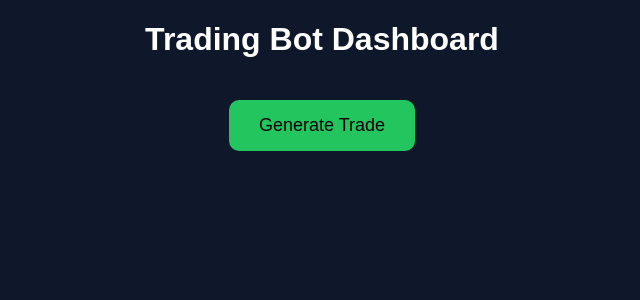
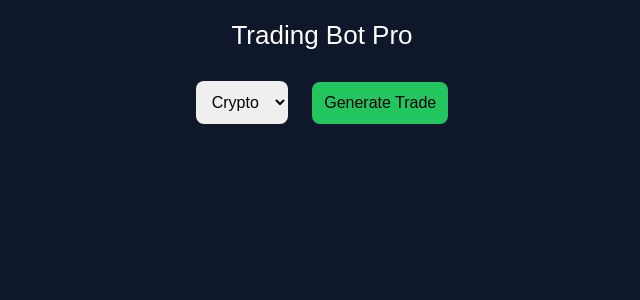
Before and after one commit to nabeelgaming858-wq/trading-bot-backend, a Flask app: page / in a window 1280 px wide. Shown: the top 300 px of the page, without its empty margins (318-958 px from the left). Run offline with Flask 3, Linux system fonts and the light colour scheme.

Commit message:
Update index.html for Trading Bot Pro

```diff
--- a/templates/index.html
+++ b/templates/index.html
@@ -1,59 +1,85 @@
 <!DOCTYPE html>
 <html>
 <head>
-    <title>Trading Bot</title>
 <meta name="viewport" content="width=device-width, initial-scale=1.0">
+<title>Trading Bot Pro</title>
+
 <style>
 body{
 background:#0f172a;
 color:white;
 font-family:Arial;
+margin:0;
 text-align:center;
 }
+
+header{
+padding:20px;
+font-size:26px;
+}
+
+select,button{
+padding:12px;
+margin:10px;
+border-radius:8px;
+border:none;
+font-size:16px;
+}
+
 button{
 background:#22c55e;
-            border:none;
-            padding:15px 30px;
-            font-size:18px;
-            border-radius:10px;
 cursor:pointer;
-            margin-top:20px;
 }
+
 .card{
 background:#1e293b;
-            margin:20px;
+margin:15px;
 padding:20px;
-            border-radius:15px;
+border-radius:12px;
 }
+.buy{color:#22c55e;}
+.sell{color:#ef4444;}
 </style>
 </head>
+
 <body>
 
-<h1>Trading Bot Dashboard</h1>
+<header>Trading Bot Pro</header>
 
-<button onclick="scan()">Generate Trade</button>
+<select id="market">
+<option value="crypto">Crypto</option>
+<option value="forex">Forex</option>
+</select>
+
+<button onclick="generate()">Generate Trade</button>
 
 <div id="results"></div>
 
 <script>
-async function scan(){
-    const res = await fetch('/api/scan');
+async function generate(){
+    const market = document.getElementById("market").value;
+
+    const res = await fetch(`/api/scan?market=${market}`);
     const data = await res.json();
 
     let html = "";
 
     data.results.forEach(t=>{
+        let color = t.direction === "BUY" ? "buy" : "sell";
+
         html += `
         <div class="card">
-        <h2>${t.asset}</h2>
-        Direction: ${t.direction}<br>
+        <h3>${t.asset}</h3>
+        Market: ${t.market}<br>
+        Direction: <span class="${color}">${t.direction}</span><br>
         Entry: ${t.entry}<br>
         TP: ${t.take_profit} (${t.tp_percent}%)<br>
         SL: ${t.stop_loss} (${t.sl_percent}%)<br>
         Leverage: ${t.leverage}x<br>
         Confidence: ${t.confidence}%<br>
         Duration: ${t.duration}
-        </div>`;
+        </div>
+        `;
     });
 
     document.getElementById("results").innerHTML = html;
```
Lines whose indentation alone changed are shown as unchanged.
